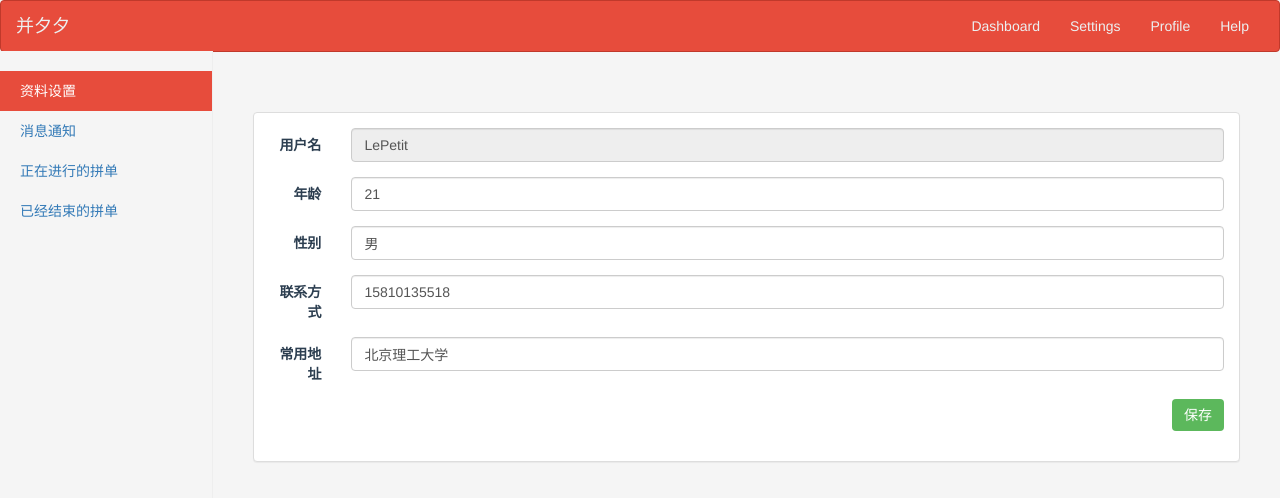
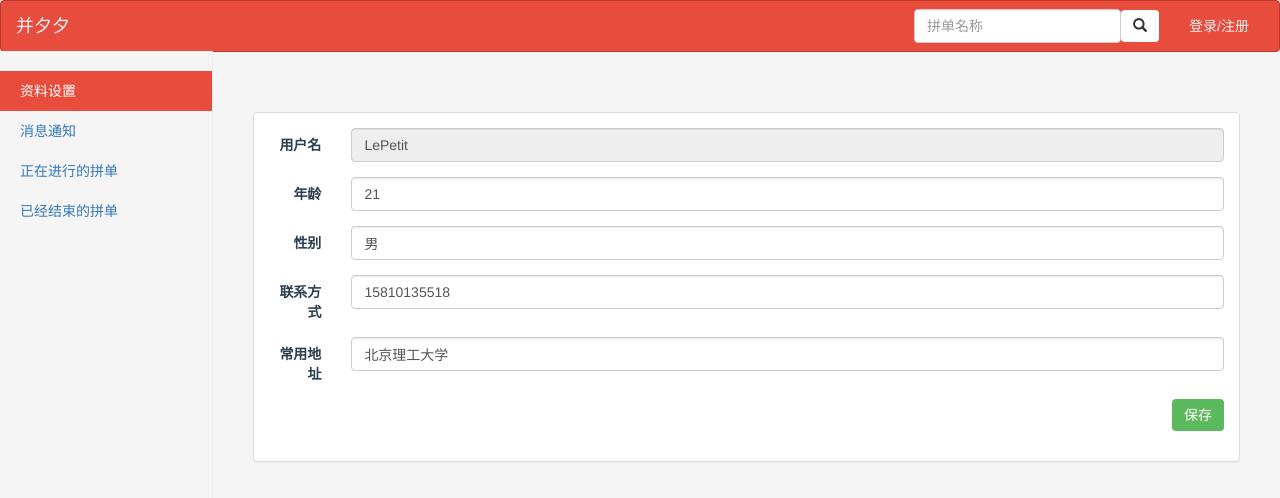
Before and after one commit to includeYY/bingxixi, a Vue app: page /user in a window 1280 px wide. Shown: the top 498 px of the page. Built offline with nearby package versions, Linux system fonts and the light colour scheme.

Commit message:
调整了一下导航栏的结构

```diff
--- a/src/App.vue
+++ b/src/App.vue
@@ -1,12 +1,18 @@
 <template>
   <div id="app">
+    <navigation v-bind:is-login="false" />
     <router-view></router-view>
   </div>
 </template>
 
 <script>
+import Navigation from './components/Navigation.vue'
+
 export default {
-  name: 'app'
+  name: 'app',
+  components: {
+    Navigation
+  }
 }
 </script>
 
--- a/src/components/MainWindow.vue
+++ b/src/components/MainWindow.vue
@@ -1,13 +1,11 @@
 <template>
   <div id="main-window">
-    <navigation v-bind:is-login="false" />
     <classify />
     <bill-list v-bind:bills="bills"/>
   </div>
 </template>
 
 <script>
-import Navigation from './Navigation.vue'
 import Classify from './Classify.vue'
 import BillList from './BillList.vue'
 
@@ -127,7 +125,6 @@ export default {
     }
   },
   components: {
-    Navigation,
     Classify,
     BillList
   }
--- a/src/components/Navigation.vue
+++ b/src/components/Navigation.vue
@@ -15,7 +15,7 @@
               <span class="icon-bar"></span>
               <span class="icon-bar"></span>
             </button>
-            <a class="navbar-brand" href="#">并夕夕</a>
+            <router-link class="navbar-brand" to="/">并夕夕</router-link>
           </div>
           <div class="collapse navbar-collapse" id="my-navigation">
             <ul class="nav navbar-nav navbar-right">
--- a/src/components/UserSpace.vue
+++ b/src/components/UserSpace.vue
@@ -1,27 +1,5 @@
 <template>
   <div>
-    <nav class="navbar navbar-default">
-      <div class="container-fluid">
-        <div class="navbar-header">
-          <button type="button" class="navbar-toggle collapsed" data-toggle="collapse" data-target="#navbar" aria-expanded="false" aria-controls="navbar">
-            <span class="sr-only">Toggle navigation</span>
-            <span class="icon-bar"></span>
-            <span class="icon-bar"></span>
-            <span class="icon-bar"></span>
-          </button>
-          <router-link class="navbar-brand" to="/">并夕夕</router-link>
-        </div>
-        <div id="navbar" class="navbar-collapse collapse">
-          <ul class="nav navbar-nav navbar-right">
-            <li><a href="#">Dashboard</a></li>
-            <li><a href="#">Settings</a></li>
-            <li><a href="#">Profile</a></li>
-            <li><a href="#">Help</a></li>
-          </ul>
-        </div>
-      </div>
-    </nav>
-
     <div class="container-fluid">
       <div class="row">
         <div class="col-sm-3 col-md-2 sidebar">
```
